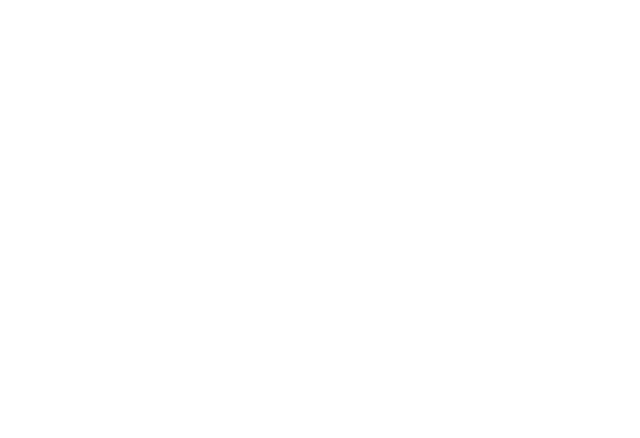
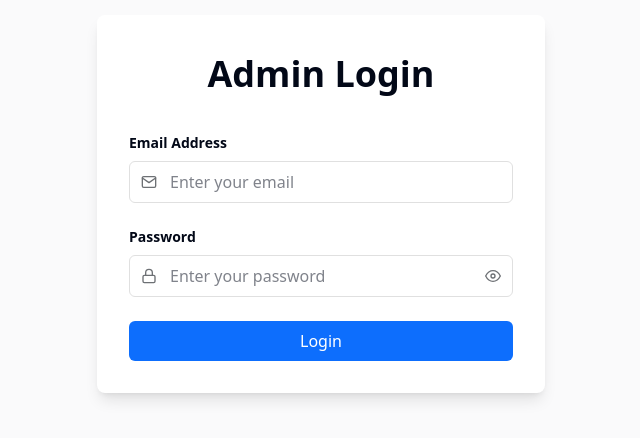
Before and after one commit to Pawanhimself/ecommerce-cloth-printing-frontend, a React (Vite) app: page /admin/login in a window 1280 px wide. Before the commit this address had no page. Shown: the part 196-634 px from the top of the page, without its empty margins (319-959 px from the left). Built offline with nearby package versions, Linux system fonts and the light colour scheme.

Commit message:
feature: admin login and middleware for admin routes

```diff
--- a/src/App.jsx
+++ b/src/App.jsx
@@ -10,6 +10,8 @@
 
 // Admin pages
 import Admin from './layouts/Admin.jsx';
+import AdminMiddleware from './middleware/AdminMiddleware.jsx';
+import AdminLogin from './pages/admin/AdminLogin.jsx';
 import Dashboard from './pages/admin/Dashboard.jsx';
 import Products from './pages/admin/Products.jsx';
 import Orders from './pages/admin/Orders.jsx';
@@ -20,6 +22,7 @@
       <Routes>
           <Route path='/' element={<Login />} />
           <Route path='/signup' element={<Signup />} />
+          <Route path='/admin/login' element={<AdminLogin />} />
 
           {/* Routes with layout (NavBar + Footer) */}
           <Route element={<Mainlayout />}>
@@ -27,18 +30,17 @@
             <Route path="/products" element={<Product />} />
             <Route path="/product/:category/:index" element={<ProductCard />} />
             <Route path="/cart" element={<Cart />} />
-
             <Route path="/wishlist" element={<Wishlist />} />
-
-
           </Route>
 
 
           {/* Admin routes */}
+          <Route element={<AdminMiddleware />} >
             <Route path="/admin" element={<Admin />}>
               <Route index element={<Dashboard />} />
               <Route path="products" element={<Products />} />
               <Route path="orders" element={<Orders />} />
+            </Route>
           </Route>
       </Routes>
     </BrowserRouter>
--- a/src/components/admin/Header.jsx
+++ b/src/components/admin/Header.jsx
@@ -1,12 +1,22 @@
-export default function Header(){
+import { useNavigate } from "react-router-dom";
+
+export default function Header() {
+  const navigate = useNavigate();
+
+  const handleLogout = () => {
+    localStorage.removeItem("admin_token");
+    navigate("/admin/login");
+  };
+
   return (
     <header className="bg-[#1a1a1a]">
-        <div>
-        <div className="mx-auto flex h-14 max-w-screen-xl items-center gap-8 px-4 sm:px-6 lg:px-8">
-            <h2 className="block text-white">
-                Dashboard
-            </h2>
-        </div>
+      <div className="mx-auto flex h-14 max-w-screen-xl items-center justify-between px-4 sm:px-6 lg:px-8">
+        {/* Left: Logo or title */}
+        <h2 className="text-white text-lg font-semibold">Dashboard</h2>
+
+        {/* Right: Buttons */}
+        <div className="flex items-center gap-4">
+          {/* Mobile menu button */}
           <button className="block rounded-sm bg-gray-100 p-2.5 text-gray-600 transition hover:text-gray-600/75 md:hidden">
             <span className="sr-only">Toggle menu</span>
             <svg
@@ -20,7 +30,16 @@
               <path strokeLinecap="round" strokeLinejoin="round" d="M4 6h16M4 12h16M4 18h16" />
             </svg>
           </button>
+
+          {/* Logout button */}
+          <button
+            onClick={handleLogout}
+            className="hidden md:inline-block rounded bg-gray-100 px-4 py-2 text-sm font-medium hover:bg-gray-300 transition"
+          >
+            Logout
+          </button>
+        </div>
       </div>
     </header>
-    )
+  );
 }
--- /dev/null
+++ b/src/middleware/AdminMiddleware.jsx
@@ -0,0 +1,10 @@
+// src/middleware/AdminMiddleware.jsx
+
+import { Navigate, Outlet } from "react-router-dom";
+
+const AdminMiddleware = () => {
+  const isAuthenticated = !!localStorage.getItem("admin_token");
+  return isAuthenticated ? <Outlet /> : <Navigate to="/admin/login" />;
+};
+
+export default AdminMiddleware;
--- /dev/null
+++ b/src/pages/admin/AdminLogin.jsx
@@ -0,0 +1,134 @@
+import { useState, useEffect } from "react";
+import { FiMail, FiLock, FiEye, FiEyeOff } from "react-icons/fi";
+import { useNavigate } from "react-router-dom";
+import axios from 'axios';
+
+const AdminLogin = () => {
+  const [formData, setFormData] = useState({
+        email: "",
+        password: ""
+    });
+  const [error, setError] = useState("");
+  const [isLoading, setIsLoading] = useState(false);
+  const navigate = useNavigate();
+
+  const [showPassword, setShowPassword] = useState(false);
+
+  useEffect(() => {
+    const token = localStorage.getItem("admin_token");
+    if (token) {
+      navigate("/admin", { replace: true });
+    }
+  }, []);
+
+  const handleChange = ({ currentTarget: input }) => {
+    setFormData({...formData, [input.name]:input.value});
+  }
+
+  const handleSubmit = async (e) => {
+    e.preventDefault();
+    try {
+      const url = "http://localhost:5000/api/admin/login";
+      const res = await axios.post(url, formData);  // <-- corrected
+
+      // Store token in localStorage
+      localStorage.setItem("admin_token", res.data.token);
+      console.log("Token saved:", localStorage.getItem("admin_token"));
+      console.log(res.data.message); // or success message from server
+      navigate("/admin"); // redirect after login
+    } catch (error) {
+      if (
+        error.response &&
+        error.response.status >= 400 &&
+        error.response.status <= 500
+      ) {
+        console.log(error.response.data.message);
+        setError(error.response.data.message);
+      }
+    }
+  };
+
+
+  return (
+    <div className="min-h-screen bg-[#FAFAFB] flex items-center justify-center p-4">
+      <div className="w-full max-w-md bg-white rounded-lg shadow-lg p-8">
+        <h1 className="text-[36px] font-bold text-center mb-8 text-[#020817]">
+          Admin Login
+        </h1>
+
+        <form onSubmit={handleSubmit} className="space-y-6">
+          {/* Email */}
+          <div>
+            <label
+              htmlFor="email"
+              className="block text-sm font-semibold text-[#020817] mb-2"
+            >
+              Email Address
+            </label>
+            <div className="relative">
+              <FiMail className="absolute left-3 top-1/2 transform -translate-y-1/2 text-[#6D7074]" />
+              <input
+                type="email"
+                id="email"
+                name="email"
+                value={formData.email}
+                onChange={handleChange}
+                placeholder="Enter your email"
+                className="w-full pl-10 pr-4 py-2 border rounded-md bg-white text-[#020817] focus:outline-none focus:ring-2 focus:ring-[#0D6EFD] border-[#E0E0E0]"
+              />
+            </div>
+          </div>
+
+          {/* Password */}
+          <div>
+            <label
+              htmlFor="password"
+              className="block text-sm font-semibold text-[#020817] mb-2"
+            >
+              Password
+            </label>
+            <div className="relative">
+              <FiLock className="absolute left-3 top-1/2 transform -translate-y-1/2 text-[#6D7074]" />
+              <input
+                type={showPassword ? "text" : "password"}
+                id="password"
+                name="password"
+                value={formData.password}
+                onChange={handleChange}
+                placeholder="Enter your password"
+                className="w-full pl-10 pr-12 py-2 border rounded-md bg-white text-[#020817] focus:outline-none focus:ring-2 focus:ring-[#0D6EFD] border-[#E0E0E0]"
+              />
+
+                {error && <div className="block text-sm/6 font-medium text-gray-900">{error}</div>}
+
+              <button
+                type="button"
+                onClick={() => setShowPassword(!showPassword)}
+                className="absolute right-3 top-1/2 transform -translate-y-1/2 text-[#6D7074]"
+                aria-label={showPassword ? "Hide password" : "Show password"}
+              >
+                {showPassword ? <FiEyeOff /> : <FiEye />}
+              </button>
+            </div>
+            {error.password && (
+              <p className="mt-1 text-sm text-[#FF4C4C] animate-fade-in">
+                {error.password}
+              </p>
+            )}
+          </div>
+
+          {/* Submit */}
+          <button
+            type="submit"
+            disabled={isLoading || Object.keys(error).length > 0}
+            className="w-full bg-[#0D6EFD] text-white py-2 rounded-md transition-all duration-200 hover:bg-opacity-90 focus:outline-none focus:ring-2 focus:ring-[#0D6EFD] disabled:opacity-50 disabled:cursor-not-allowed"
+          >
+            {isLoading ? "Logging in..." : "Login"}
+          </button>
+        </form>
+      </div>
+    </div>
+  );
+};
+
+export default AdminLogin;
```
Lines whose indentation alone changed are shown as unchanged.
